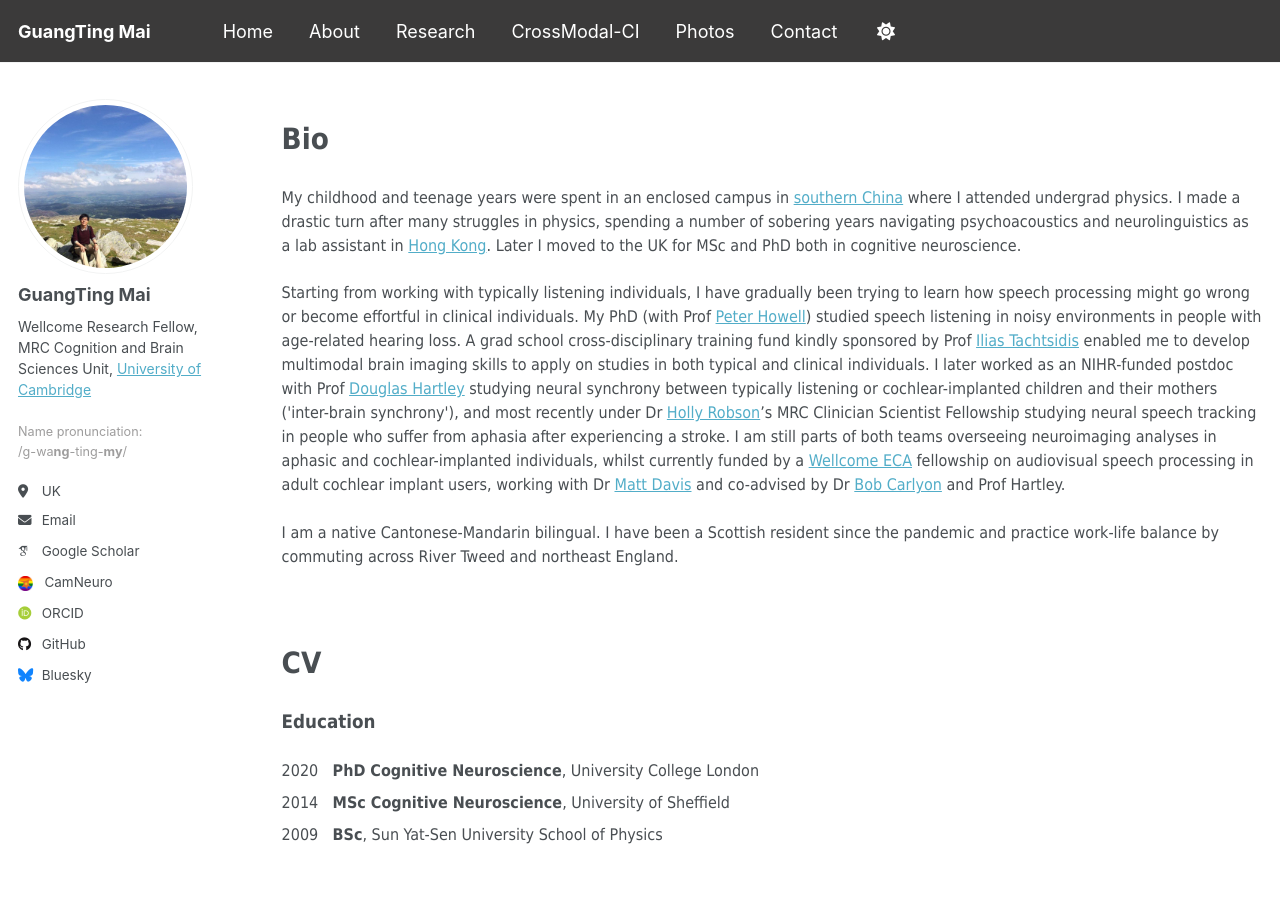
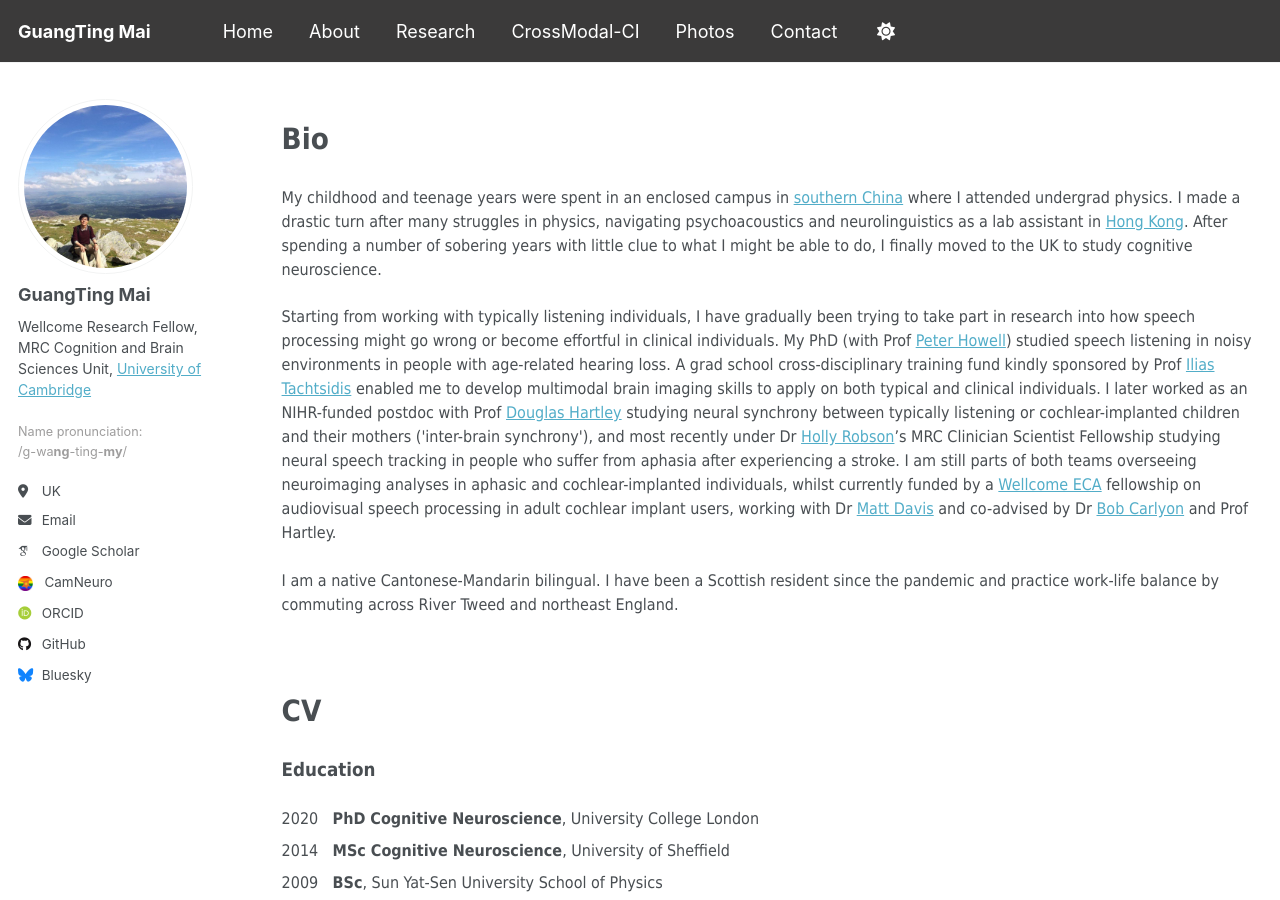
Before and after one commit to guangtingmai/guangtingmai.github.io, a Jekyll site: the page built from _pages/about.html, in a window 1280 px wide and 900 px high. Built offline with Jekyll 4.4.1, drawn with Linux system fonts in a browser that asks for light colours; some web fonts are replaced.

Commit message:
Update about.html

```diff
--- a/_pages/about.html
+++ b/_pages/about.html
@@ -7,14 +7,13 @@ author_profile: true
 <p><span style="font-size: 22pt;font-family: Tahoma;line-height: 1.55;display: block"><strong>Bio</strong></span></p>
 <p><span style="font-size: 12pt;font-family: Tahoma;line-height: 1.5;display: block;margin-bottom: 0.2vh">My childhood and teenage years were spent in an enclosed
   campus in <a href="https://en.wikipedia.org/wiki/Sun_Yat-sen_University">southern China</a> where I attended undergrad physics. I made a
-  drastic turn after many struggles in physics, spending a number of sobering years navigating psychoacoustics and neurolinguistics as a lab assistant
-  in <a href="https://www.ee.cuhk.edu.hk/~lel/research/index.html">Hong Kong</a>. Later I moved to the UK for MSc and PhD both in
-  cognitive neuroscience.</span>
+  drastic turn after many struggles in physics, navigating psychoacoustics and neurolinguistics as a lab assistant in <a href="https://www.ee.cuhk.edu.hk/~lel/research/index.html">Hong Kong</a>.
+  After spending a number of sobering years with little clue to what I might be able to do, I finally moved to the UK to study cognitive neuroscience.</span>
 <p><span style="font-size: 12pt;font-family: Tahoma;line-height: 1.5;display: block;margin-bottom: 0.2vh">Starting from working with typically listening individuals,
-  I have gradually been trying to learn how speech processing might go wrong or become effortful in clinical individuals. My PhD (with Prof
+  I have gradually been trying to take part in research into how speech processing might go wrong or become effortful in clinical individuals. My PhD (with Prof
   <a href="https://profiles.ucl.ac.uk/2817-peter-howell/">Peter Howell</a>) studied speech listening in noisy environments in people with age-related
   hearing loss. A grad school cross-disciplinary training fund kindly sponsored by Prof <a href="https://profiles.ucl.ac.uk/2168-ilias-tachtsidis">Ilias Tachtsidis</a>
-  enabled me to develop multimodal brain imaging skills to apply on studies in both typical and clinical individuals. I later worked as an NIHR-funded
+  enabled me to develop multimodal brain imaging skills to apply on both typical and clinical individuals. I later worked as an NIHR-funded
   postdoc with Prof <a href="https://www.nottingham.ac.uk/medicine/people/douglas.hartley">Douglas Hartley</a> studying neural synchrony between typically listening
   or cochlear-implanted children and their mothers ('inter-brain synchrony'), and most recently under Dr <a href="https://profiles.ucl.ac.uk/82001-holly-robson">Holly Robson</a>’s
   MRC Clinician Scientist Fellowship studying neural speech tracking in people who suffer from aphasia after experiencing a stroke. I am still parts of both
```
